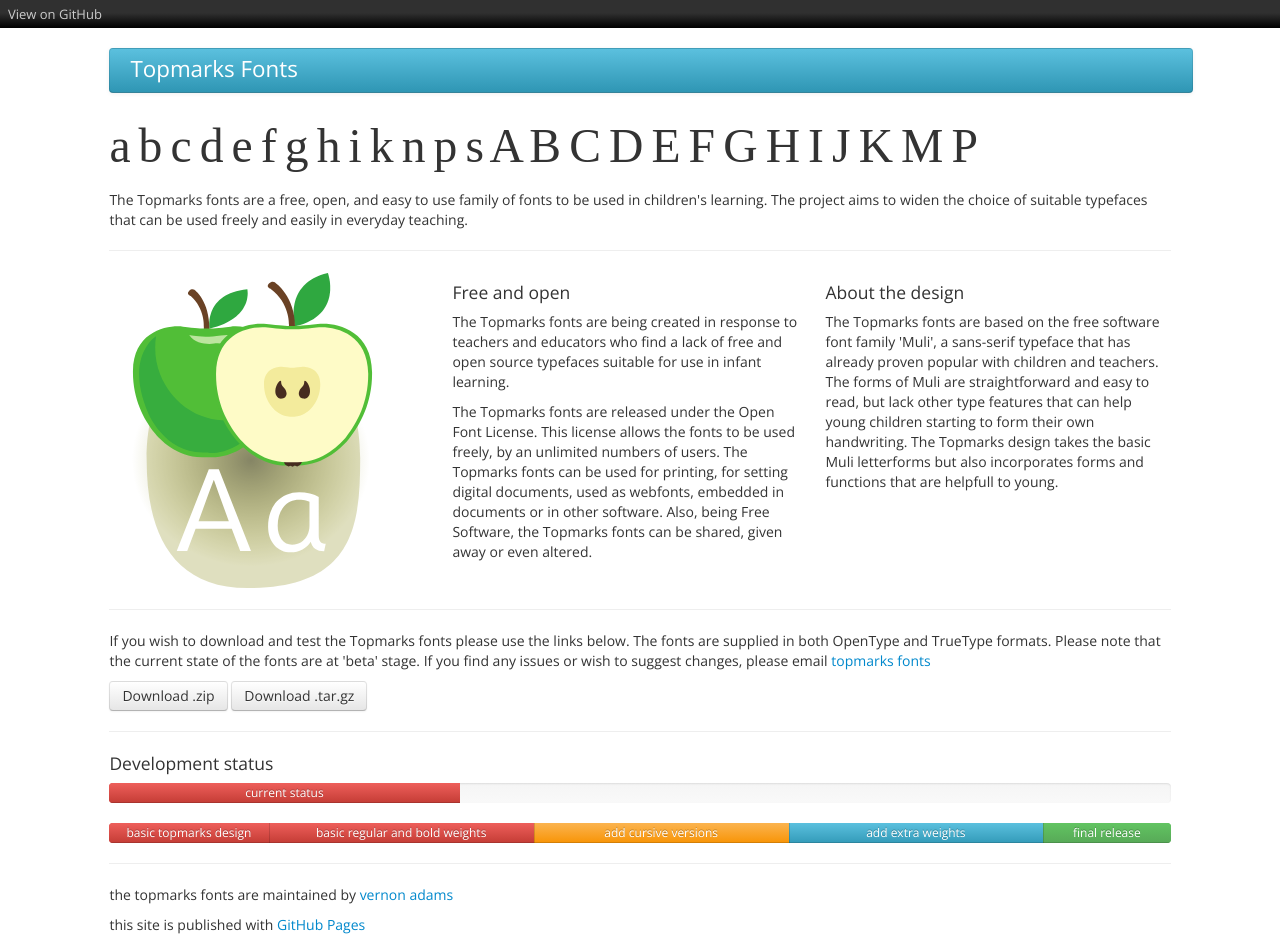
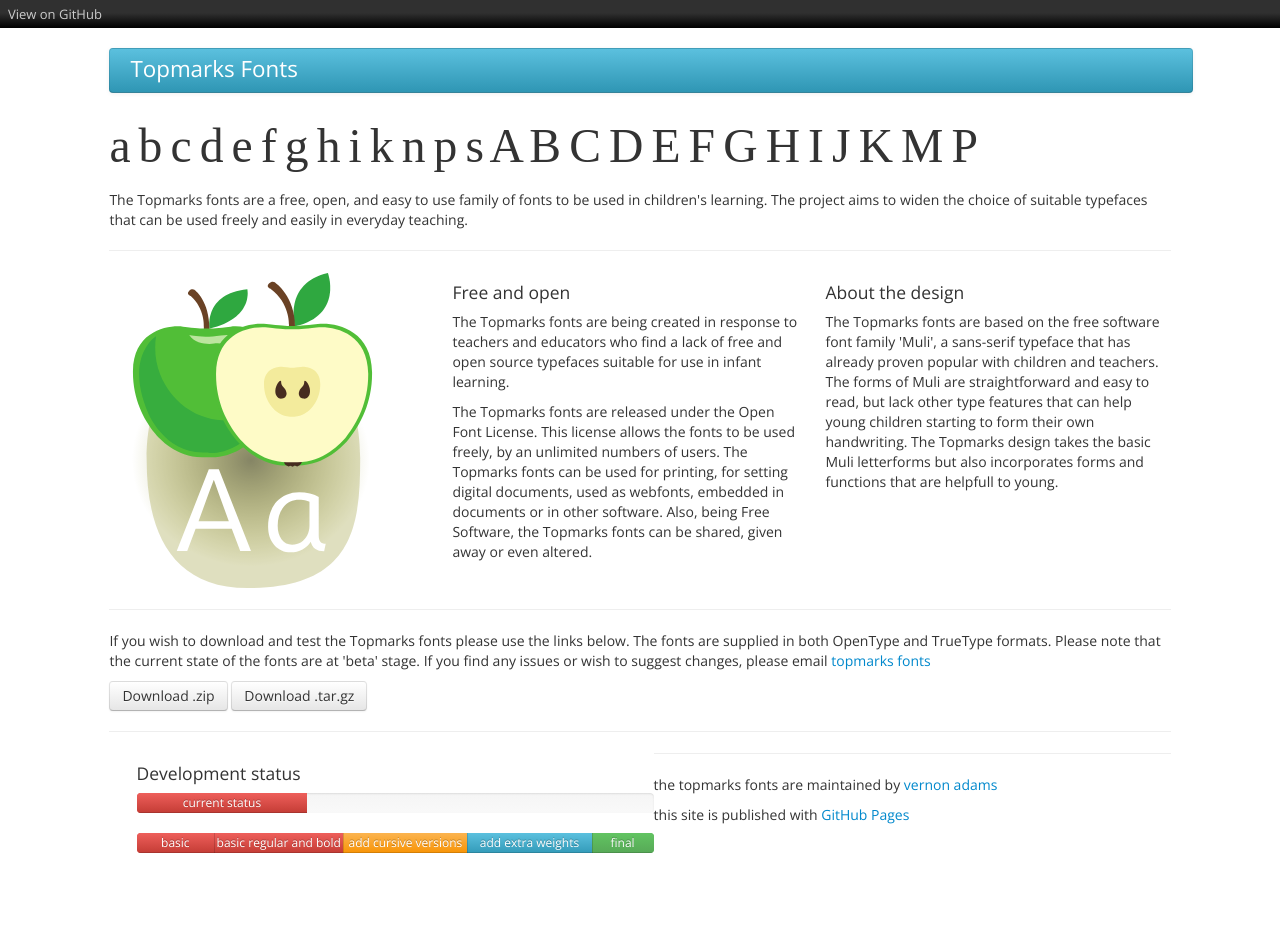
Before and after one commit to vernnobile/topmarks, a Jekyll site: the page built from index.html, in a window 1280 px wide. Built offline with Jekyll 4.4.1, drawn with Linux system fonts in a browser that asks for light colours; some web fonts are replaced; after the commit the page ends 900 px from its top, so only the background shows below that.

Commit message:
Update roadmap.html

```diff
--- a/_includes/roadmap.html
+++ b/_includes/roadmap.html
@@ -1,4 +1,4 @@
-<div class="">
+<div class="span6">
 <h4>Development status</h4>
 <div class="progress">
   <div class="bar bar-danger" style="width: 33%;">current status</div>
```
